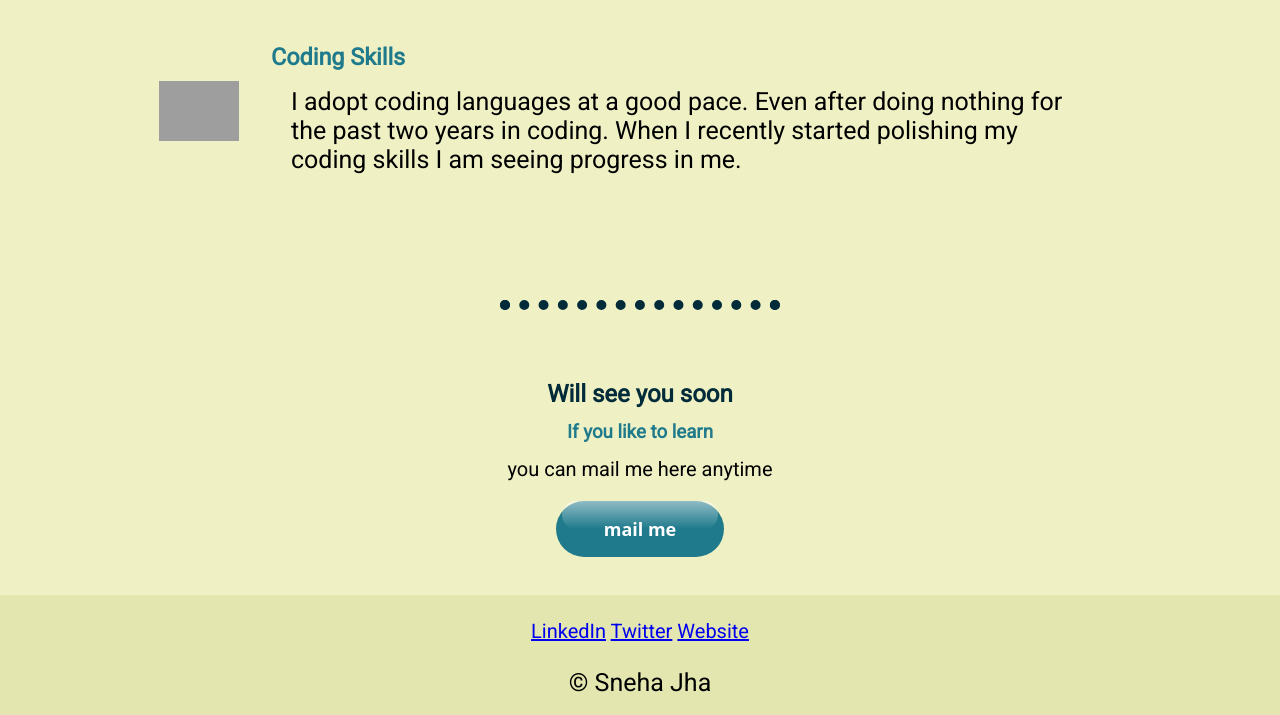
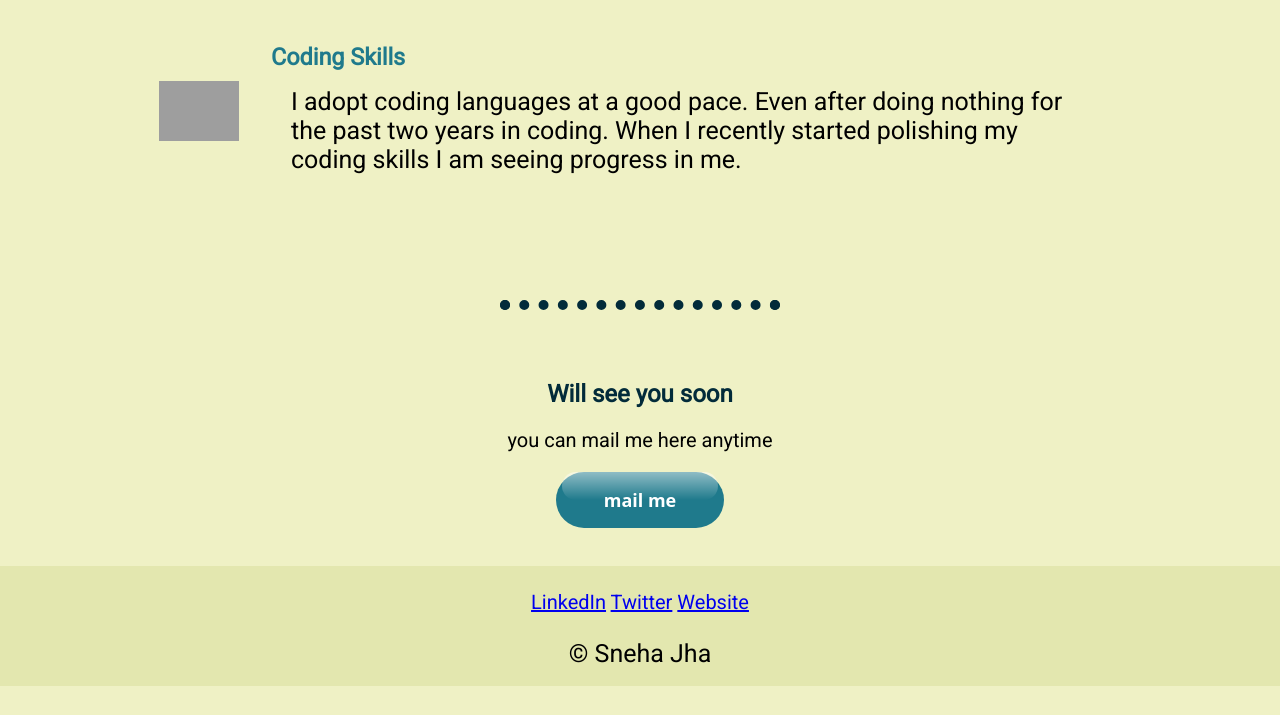
Before and after one commit to snehajha-coder/portfolio, a plain HTML site: page index.html in a window 1280 px wide. Shown: the part 1616-2331 px from the top of the page. After the commit the page ends 2302 px from the top, so only its background shows below. Drawn offline with Linux system fonts and the light colour scheme; grey boxes are pictures that could not be loaded.

Commit message:
Update index.html

```diff
--- a/index.html
+++ b/index.html
@@ -60,7 +60,7 @@
             <hr>
             <div class="contact-me">
               <h2>Will see you soon</h2>
-              <h3>If you like to learn</h3>
+
               <p>you can mail me here anytime</p>
               <a class="button-71" href="mailto:jhasneha205@gmail.com">mail me</a>
             </div>
```
